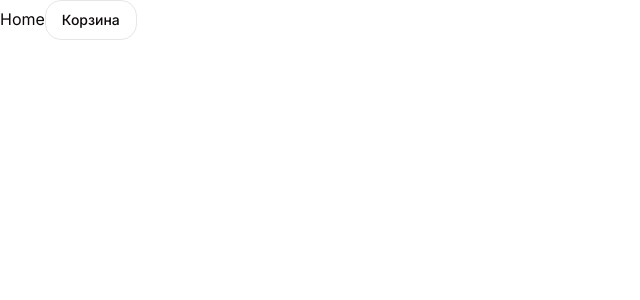
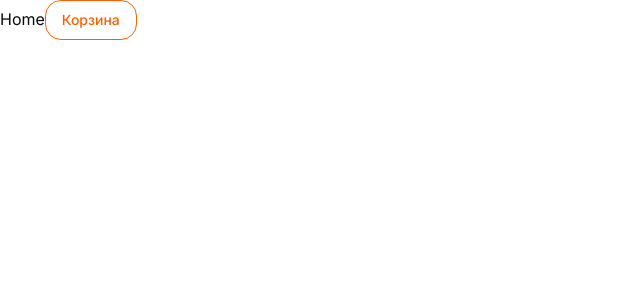
Before and after one commit to it-spectre-ru/next-pizza, a Next.js app: page / in a window 1280 px wide. Shown: the top 300 px of the page, without its empty margins (0-640 px from the left). Built offline with nearby package versions, Linux system fonts and the light colour scheme.

Commit message:
add theme button

```diff
--- a/components/ui/button.tsx
+++ b/components/ui/button.tsx
@@ -1,56 +1,57 @@
-import * as React from "react"
-import { Slot } from "@radix-ui/react-slot"
-import { cva, type VariantProps } from "class-variance-authority"
+import * as React from 'react';
+import { Slot } from '@radix-ui/react-slot';
+import { cva, type VariantProps } from 'class-variance-authority';
 
-import { cn } from "@/lib/utils"
+import { cn } from '@/lib/utils';
+import { Loader2 } from 'lucide-react';
 
 const buttonVariants = cva(
-  "inline-flex items-center justify-center whitespace-nowrap rounded-md text-sm font-medium ring-offset-background transition-colors focus-visible:outline-none focus-visible:ring-2 focus-visible:ring-ring focus-visible:ring-offset-2 disabled:pointer-events-none disabled:opacity-50",
+  'inline-flex items-center justify-center whitespace-nowrap rounded-md active:translate-y-[1px] text-sm font-medium ring-offset-background transition-colors focus-visible:outline-none focus-visible:ring-2 focus-visible:ring-ring focus-visible:ring-offset-2 disabled:pointer-events-none disabled:opacity-50 disabled:bg-gray-500',
   {
     variants: {
       variant: {
-        default: "bg-primary text-primary-foreground hover:bg-primary/90",
-        destructive:
-          "bg-destructive text-destructive-foreground hover:bg-destructive/90",
-        outline:
-          "border border-input bg-background hover:bg-accent hover:text-accent-foreground",
-        secondary:
-          "bg-secondary text-secondary-foreground hover:bg-secondary/80",
-        ghost: "hover:bg-accent hover:text-accent-foreground",
-        link: "text-primary underline-offset-4 hover:underline",
+        default: 'bg-primary text-primary-foreground hover:bg-primary/90',
+        destructive: 'bg-destructive text-destructive-foreground hover:bg-destructive/90',
+        outline: 'border border-primary text-primary bg-transparent hover:bg-secondary',
+        secondary: 'bg-secondary text-primary hover:bg-secondary/50',
+        ghost: 'hover:bg-secondary hover:text-secondary-foreground',
+        link: 'text-primary underline-offset-4 hover:underline',
       },
       size: {
-        default: "h-10 px-4 py-2",
-        sm: "h-9 rounded-md px-3",
-        lg: "h-11 rounded-md px-8",
-        icon: "h-10 w-10",
+        default: 'h-10 px-4 py-2',
+        sm: 'h-9 rounded-md px-3',
+        lg: 'h-11 rounded-md px-8',
+        icon: 'h-10 w-10',
       },
     },
     defaultVariants: {
-      variant: "default",
-      size: "default",
+      variant: 'default',
+      size: 'default',
     },
-  }
-)
+  },
+);
 
 export interface ButtonProps
   extends React.ButtonHTMLAttributes<HTMLButtonElement>,
-    VariantProps<typeof buttonVariants> {
-  asChild?: boolean
+  VariantProps<typeof buttonVariants> {
+  asChild?: boolean;
+  loading?: boolean;
 }
 
 const Button = React.forwardRef<HTMLButtonElement, ButtonProps>(
-  ({ className, variant, size, asChild = false, ...props }, ref) => {
-    const Comp = asChild ? Slot : "button"
+  ({ className, variant, size, asChild = false, children, disabled, loading, ...props }, ref) => {
+    const Comp = asChild ? Slot : 'button';
     return (
       <Comp
+        disabled={disabled || loading}
         className={cn(buttonVariants({ variant, size, className }))}
         ref={ref}
-        {...props}
-      />
-    )
-  }
-)
-Button.displayName = "Button"
+        {...props}>
+        {!loading ? children : <Loader2 className="w-5 h-5 animate-spin" />}
+      </Comp>
+    );
+  },
+);
+Button.displayName = 'Button';
 
-export { Button, buttonVariants }
+export { Button, buttonVariants };
```
